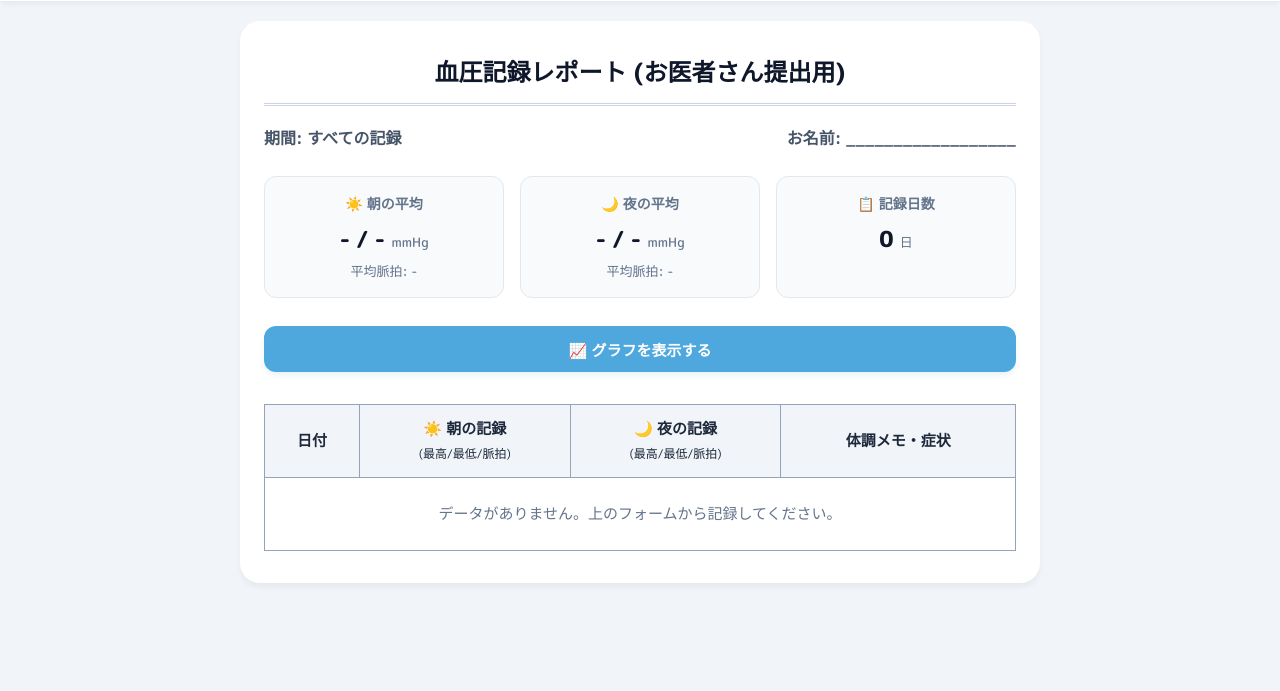
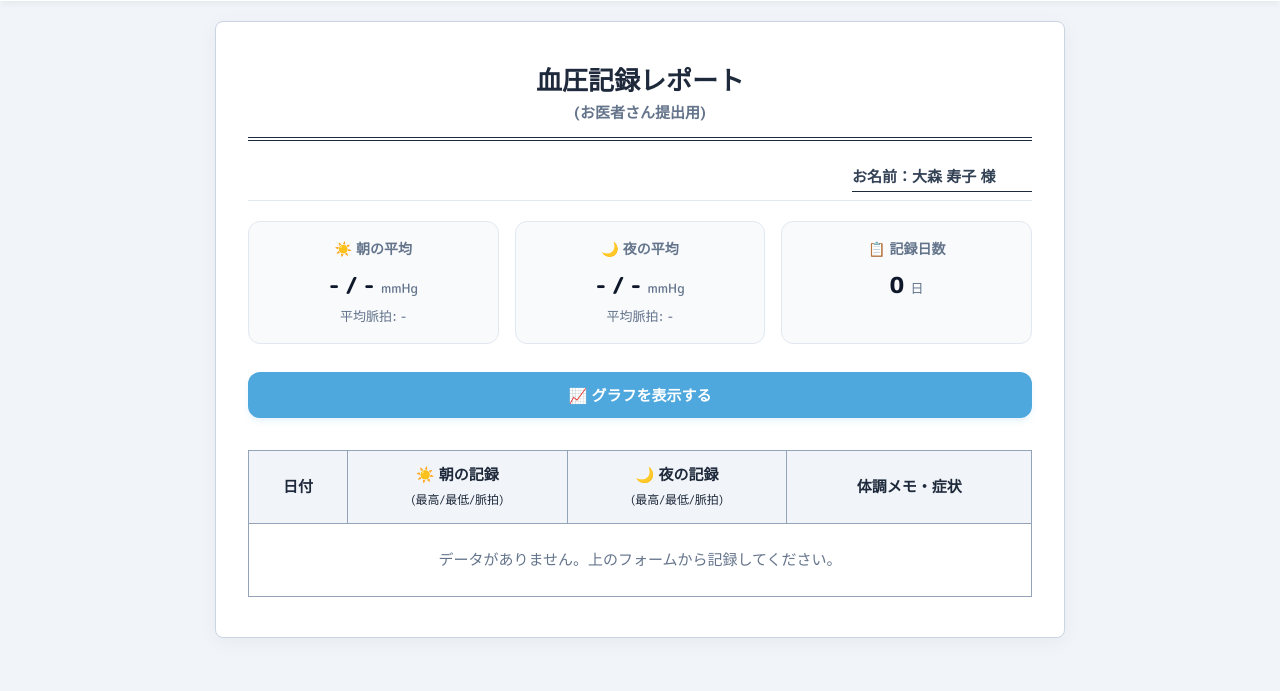
Before and after one commit to evolution3taka-ai/my-blood-pressure, a plain HTML site: page index.html in a window 1280 px wide. Both pictures are taken after a click on the button "🏥 先生へ". Shown: the part 79-770 px from the top of the page. Drawn offline with nearby package versions, Linux system fonts and the light colour scheme; no server answers.

Commit message:
Add files via upload

```diff
--- a/app.js
+++ b/app.js
@@ -925,7 +925,7 @@ function generateReport() {
   const monthLabel = document.getElementById('report-month-label');
   if (monthLabel) {
     if (selectedMonthVal === 'all') {
-      monthLabel.textContent = '期間: すべての記録';
+      monthLabel.textContent = '';
     } else {
       const parts = selectedMonthVal.split('-');
       monthLabel.textContent = `期間: ${parts[0]}年${parseInt(parts[1])}月`;
--- a/index.html
+++ b/index.html
@@ -39,10 +39,10 @@
       <button type="button" id="btn-print-report" class="btn-print-report">🖨️ 紙に印刷する / PDF保存</button>
     </div>
     <div class="report-paper">
-      <h1 class="report-title">血圧記録レポート (お医者さん提出用)</h1>
+      <h1 class="report-title">血圧記録レポート<br><span class="report-subtitle">(お医者さん提出用)</span></h1>
       <div class="report-meta">
-        <span id="report-month-label">期間: すべての月</span>
-        <span id="report-name-label">お名前: __________________</span>
+        <span id="report-month-label"></span>
+        <span id="report-name-label" style="border-bottom: 1.5px solid #1e293b; padding-bottom: 2px; min-width: 180px; text-align: left; display: inline-block;">お名前：大森 寿子 様</span>
       </div>
 
       <!-- 医師向けのサマリー集計値 -->
@@ -128,10 +128,10 @@
         <span class="ampm-switch-label">測定する時間帯</span>
         <div class="ampm-options">
           <button type="button" id="btn-morning" class="ampm-btn morning active">
-            <span>☀️</span> 朝 (起きてすぐ)
+            <span>☀️</span> 朝<br><span class="ampm-subtext">(起きてすぐ)</span>
           </button>
           <button type="button" id="btn-evening" class="ampm-btn evening">
-            <span>🌙</span> 夜 (寝る前など)
+            <span>🌙</span> 夜<br><span class="ampm-subtext">(寝る前など)</span>
           </button>
         </div>
       </div>
--- a/style.css
+++ b/style.css
@@ -239,20 +239,34 @@ header h1, .app-header h1 {
 }
 
 .ampm-btn {
-  height: 54px;
-  font-size: 18px;
+  height: 64px;
+  font-size: 16px;
   font-weight: 700;
   border: 2px solid #cbd5e1;
   border-radius: var(--radius-sm);
   background-color: #f8fafc;
   cursor: pointer;
   display: flex;
+  flex-direction: column;
   align-items: center;
   justify-content: center;
-  gap: 8px;
+  gap: 2px;
+  line-height: 1.3;
   box-shadow: inset 0 2px 4px rgba(0, 0, 0, 0.04);
   color: var(--color-text-muted);
   transition: var(--transition);
+}
+
+.ampm-subtext {
+  font-size: 11px;
+  font-weight: normal;
+  color: #64748b;
+  display: inline-block;
+  margin-top: 1px;
+}
+
+.ampm-btn.active .ampm-subtext {
+  color: inherit;
 }
 
 .ampm-btn:active {
@@ -1077,31 +1091,44 @@ header h1, .app-header h1 {
 .report-paper {
   background-color: #ffffff;
   margin: 20px auto;
-  padding: 32px 24px;
+  padding: 40px 32px;
   width: 95%;
-  max-width: 800px;
-  border-radius: var(--radius-md);
-  box-shadow: var(--shadow-sm);
+  max-width: 850px;
+  border: 1px solid #cbd5e1;
+  border-radius: 8px;
+  box-shadow: 0 4px 20px rgba(0, 0, 0, 0.05);
   color: #0f172a;
 }
 
 .report-title {
-  font-size: 24px;
+  font-size: 26px;
   font-weight: 800;
   text-align: center;
-  margin-bottom: 20px;
-  color: #0f172a;
-  border-bottom: 3px double #cbd5e1;
-  padding-bottom: 12px;
+  margin-bottom: 24px;
+  color: #1e293b;
+  border-bottom: 4px double #1e293b;
+  padding-bottom: 14px;
+  line-height: 1.4;
+}
+
+.report-subtitle {
+  font-size: 15px;
+  font-weight: bold;
+  color: #64748b;
+  display: block;
+  margin-top: 4px;
 }
 
 .report-meta {
   display: flex;
   justify-content: space-between;
-  font-size: 16px;
+  align-items: flex-end;
+  font-size: 15px;
   font-weight: 700;
-  margin-bottom: 24px;
-  color: #475569;
+  margin-bottom: 20px;
+  color: #334155;
+  border-bottom: 1px solid #e2e8f0;
+  padding-bottom: 8px;
 }
 
 /* 医師向けサマリーエリア */
--- a/sw.js
+++ b/sw.js
@@ -1,4 +1,4 @@
-const CACHE_NAME = 'bp-tracker-v21';
+const CACHE_NAME = 'bp-tracker-v22';
 const ASSETS = [
   'index.html',
   'style.css',
```
